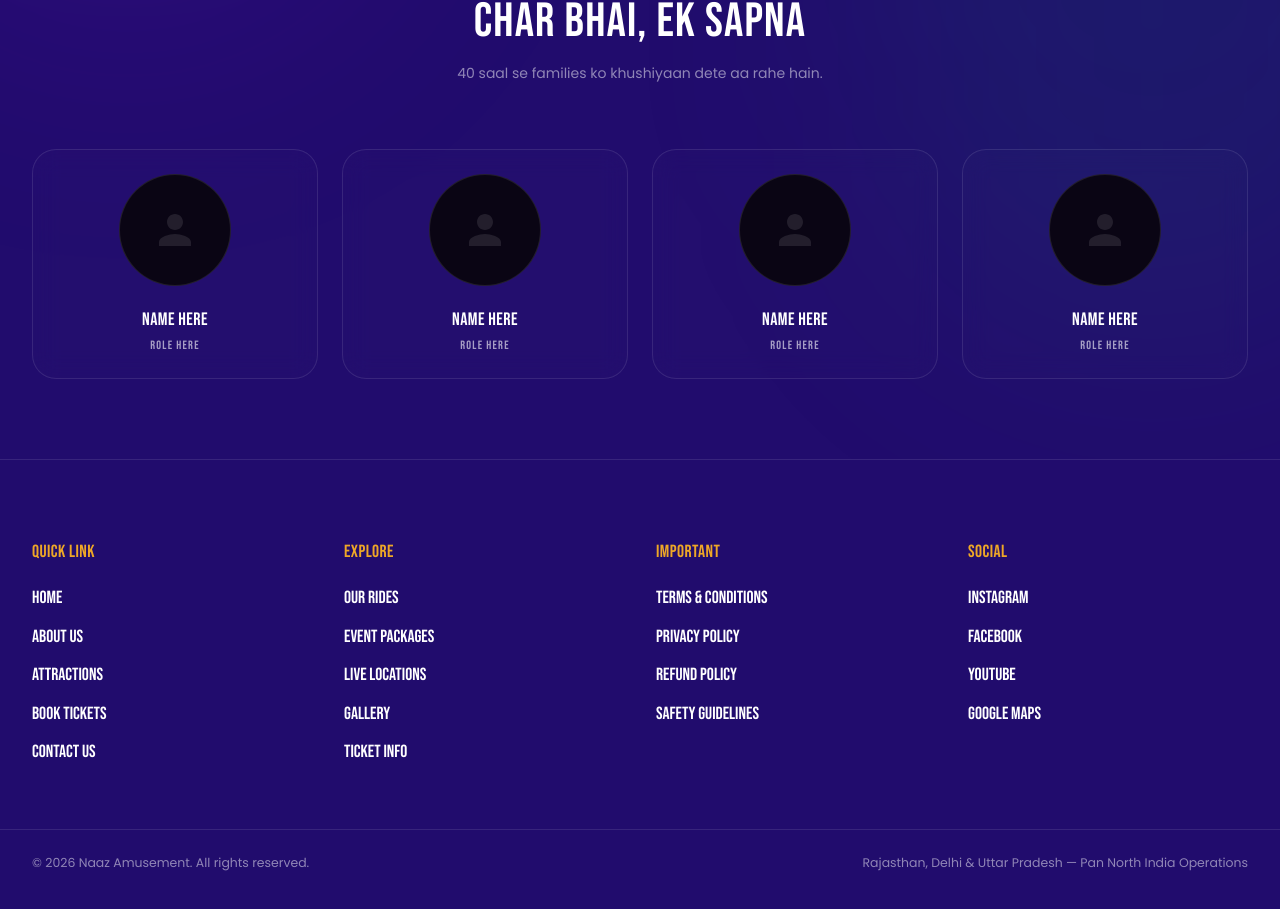
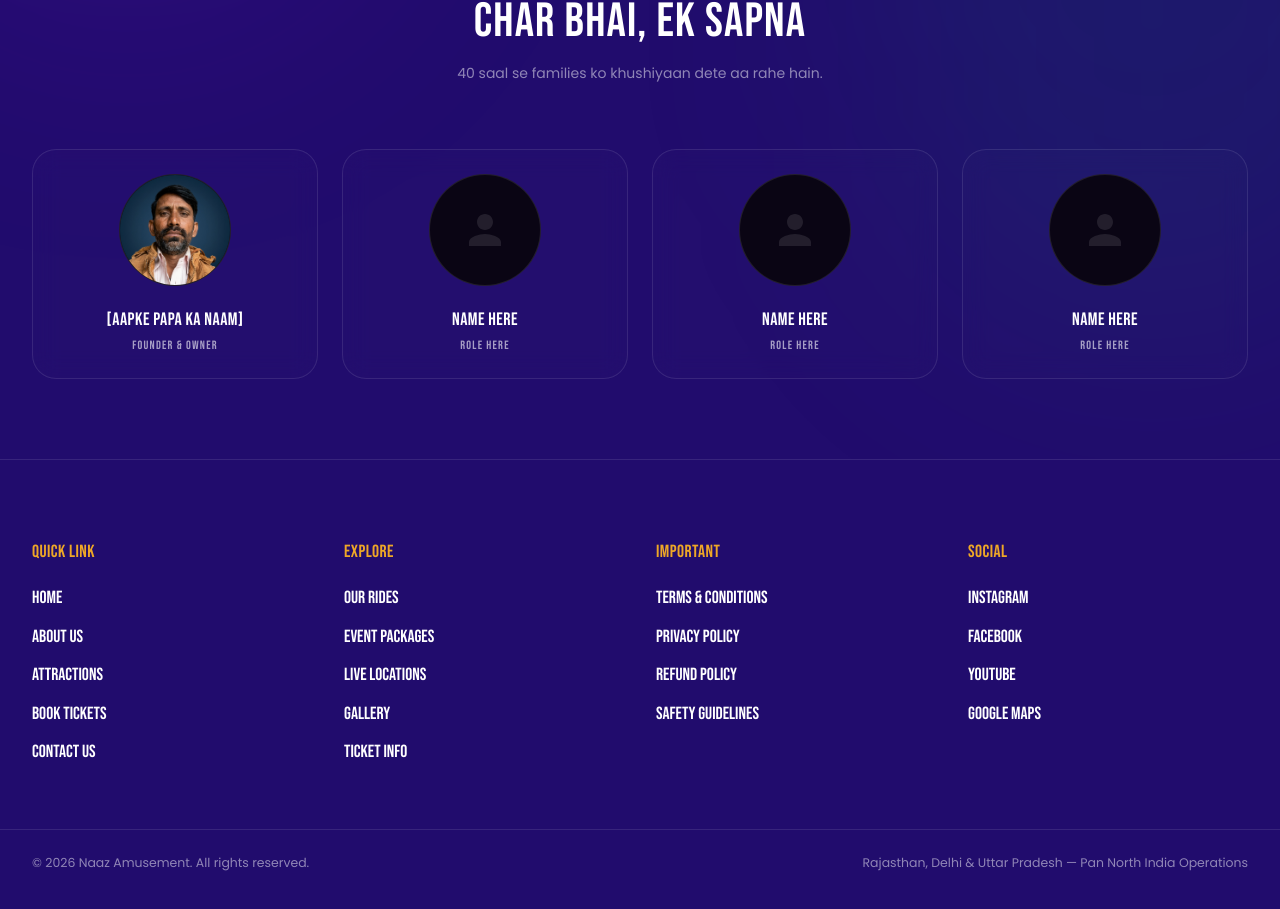
Before and after one commit to Muskankhan512/naaz-amusement-website, a Next.js app: page /about in a window 1280 px wide. Shown: the part 2019-2928 px from the top of the page. Built offline with nearby package versions, Linux system fonts and the light colour scheme; no server answers.

Commit message:
Add founder image and update Family section

```diff
--- a/src/app/about/page.tsx
+++ b/src/app/about/page.tsx
@@ -220,26 +220,34 @@ export default function AboutPage() {
             </div>
 
             <div className="mt-16 grid grid-cols-1 gap-6 sm:grid-cols-2 lg:grid-cols-4">
-              {[1, 2, 3, 4].map((item) => (
+              {[
+                { name: "[Aapke Papa Ka Naam]", role: "Founder & Owner", image: "/founder.png" },
+                { name: "Name Here", role: "Role Here", image: null },
+                { name: "Name Here", role: "Role Here", image: null },
+                { name: "Name Here", role: "Role Here", image: null }
+              ].map((member, idx) => (
                 <motion.div
-                  key={item}
+                  key={idx}
                   initial={{ opacity: 0, y: 24 }}
                   whileInView={{ opacity: 1, y: 0 }}
                   viewport={{ once: true }}
-                  transition={{ duration: 0.5, delay: item * 0.1 }}
+                  transition={{ duration: 0.5, delay: idx * 0.1 }}
                   className="group relative overflow-hidden rounded-[1.5rem] border border-white/10 bg-white/[0.01] p-6 transition-all hover:bg-white/[0.05] hover:border-white/20 hover:-translate-y-1 text-center backdrop-blur-md flex flex-col items-center"
                 >
                   <div className="h-28 w-28 rounded-full border border-white/10 bg-[#0A0514] flex items-center justify-center overflow-hidden mb-5 relative group-hover:border-accent-yellow/50 transition-colors">
-                    {/* Placeholder Person Icon */}
-                    <svg className="w-12 h-12 text-white/10" fill="currentColor" viewBox="0 0 24 24">
-                      <path d="M12 12c2.21 0 4-1.79 4-4s-1.79-4-4-4-4 1.79-4 4 1.79 4 4 4zm0 2c-2.67 0-8 1.34-8 4v2h16v-2c0-2.66-5.33-4-8-4z" />
-                    </svg>
+                    {member.image ? (
+                      <img src={member.image} alt={member.name} className="w-full h-full object-cover" />
+                    ) : (
+                      <svg className="w-12 h-12 text-white/10" fill="currentColor" viewBox="0 0 24 24">
+                        <path d="M12 12c2.21 0 4-1.79 4-4s-1.79-4-4-4-4 1.79-4 4 1.79 4 4 4zm0 2c-2.67 0-8 1.34-8 4v2h16v-2c0-2.66-5.33-4-8-4z" />
+                      </svg>
+                    )}
                   </div>
                   <h3 className="font-display text-lg tracking-wide text-white group-hover:text-accent-yellow transition-colors">
-                    Name Here
+                    {member.name}
                   </h3>
                   <p className="mt-1 text-[10px] sm:text-xs font-display tracking-widest text-white/60 uppercase">
-                    Role Here
+                    {member.role}
                   </p>
                 </motion.div>
               ))}
```
Also changed, not shown: public/founder.png (added).
